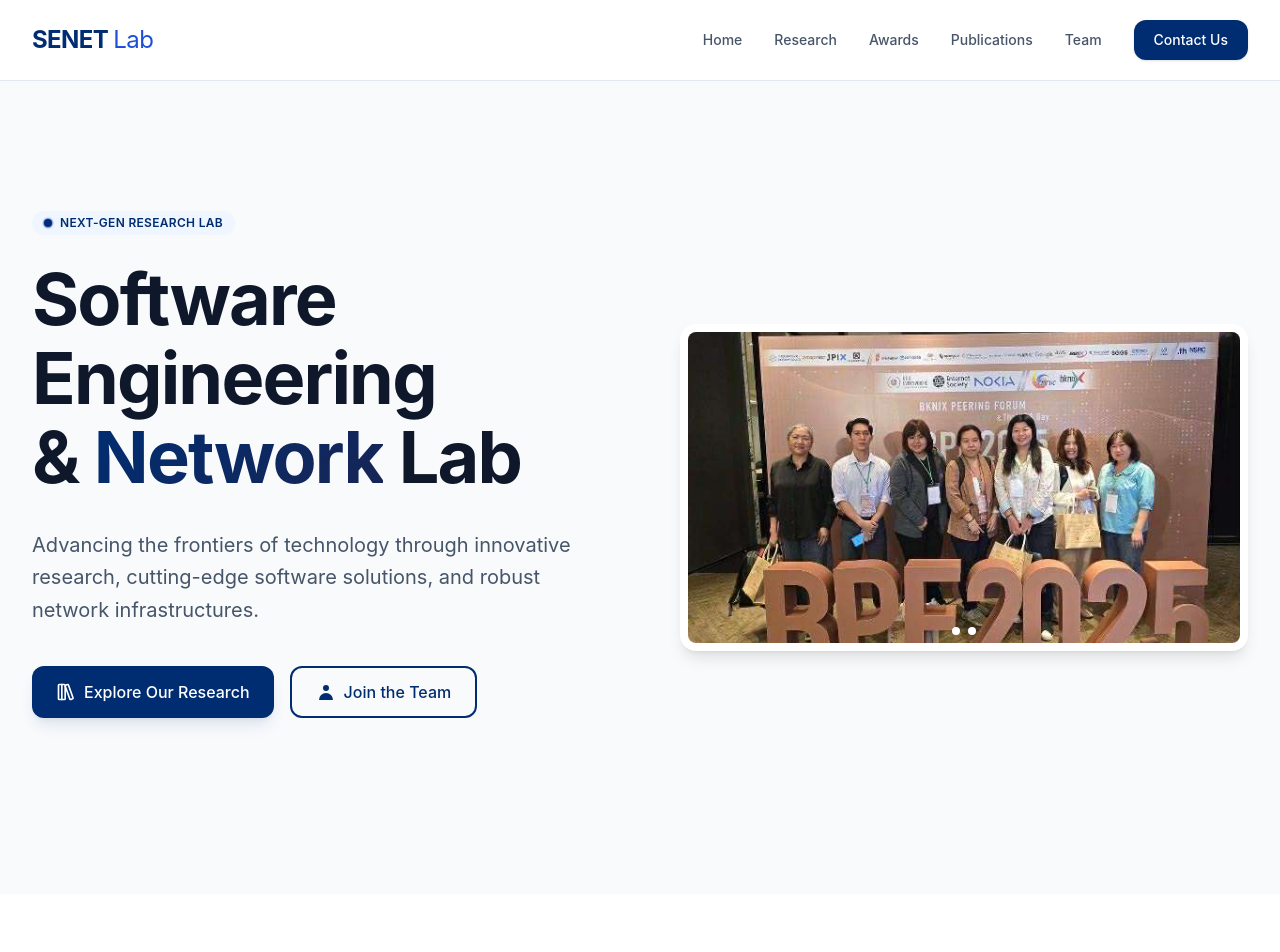
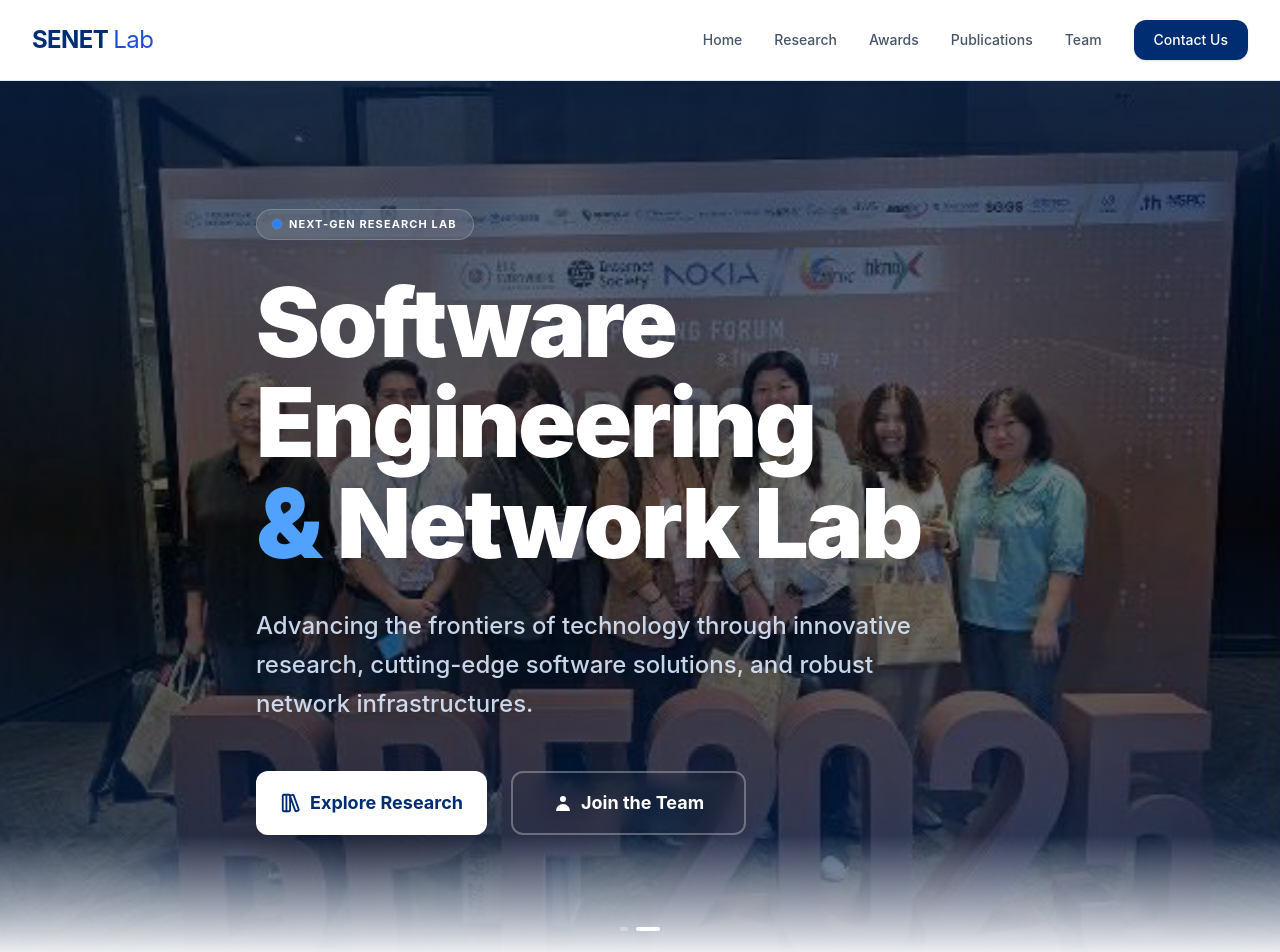
Before and after one commit to zZBANK22Zz/SENET-Lab-web, a Next.js app: page / in a window 1280 px wide. Shown: the top 952 px of the page. Built offline with nearby package versions, Linux system fonts and the light colour scheme.

Commit message:
Update UI

```diff
--- a/src/components/Hero.js
+++ b/src/components/Hero.js
@@ -5,66 +5,57 @@ import Image from "next/image";
 
 export default function Hero() {
   return (
-    <section className="bg-bg-off py-20 sm:py-24 lg:py-32">
-      <div className="max-w-7xl mx-auto px-4 sm:px-6 lg:px-8">
-        <div className="grid lg:grid-cols-2 gap-12 lg:gap-20 items-center">
-          <div className="text-center lg:text-left">
-            <div className="inline-flex items-center gap-2 px-3 py-1 rounded-full bg-primary-soft text-primary-deep text-xs font-semibold mb-6 tracking-wide uppercase">
+    <section className="relative min-h-[90vh] flex items-center justify-center overflow-hidden bg-primary-deep">
+      {/* Immersive Background Slideshow */}
+      <PhotoSlideshow />
+
+      {/* Hero Content Overlay */}
+      <div className="relative z-20 max-w-7xl mx-auto px-4 sm:px-6 lg:px-8 py-24 sm:py-32">
+        <div className="text-center lg:text-left max-w-3xl">
+          {/* Animated Badge */}
+          <div className="inline-flex items-center gap-2 px-4 py-1.5 rounded-full bg-white/10 backdrop-blur-md border border-white/20 text-white text-[11px] font-bold mb-8 tracking-widest uppercase">
             <span className="relative flex h-2 w-2">
-                <span className="animate-ping absolute inline-flex h-full w-full rounded-full bg-primary-action opacity-75"></span>
-                <span className="relative inline-flex rounded-full h-2 w-2 bg-primary-deep"></span>
+              <span className="animate-ping absolute inline-flex h-full w-full rounded-full bg-blue-400 opacity-75"></span>
+              <span className="relative inline-flex rounded-full h-2 w-2 bg-blue-500"></span>
             </span>
             Next-Gen Research Lab
           </div>
 
-            <h1 className="text-4xl sm:text-5xl lg:text-6xl xl:text-7xl font-bold text-text-main mb-8 leading-[1.1] tracking-tight">
+          <h1 className="text-5xl sm:text-6xl lg:text-8xl font-black text-white mb-8 leading-[1.05] tracking-tight drop-shadow-2xl">
             Software Engineering <br />
-              & <span className="text-gradient-official">Network</span> Lab
+            <span className="text-blue-400">&</span> Network Lab
           </h1>
 
-            <p className="text-lg sm:text-xl text-text-muted mb-10 leading-relaxed max-w-xl mx-auto lg:mx-0">
+          <p className="text-xl sm:text-2xl text-blue-100/90 mb-12 leading-relaxed font-medium drop-shadow-lg max-w-2xl mx-auto lg:mx-0">
             Advancing the frontiers of technology through innovative research,
             cutting-edge software solutions, and robust network infrastructures.
           </p>
 
-            <div className="flex flex-col sm:flex-row gap-4 justify-center lg:justify-start">
+          <div className="flex flex-col sm:flex-row gap-6 justify-center lg:justify-start">
             <button
               onClick={() => {Router.push('/ResearchPage')}}
-                className="btn-primary text-base shadow-lg shadow-primary-deep/10"
+              className="btn-primary-white py-4 px-10 text-lg shadow-2xl"
             >
-                <LibraryBig size={20} />
-                Explore Our Research
+              <LibraryBig size={22} />
+              Explore Research
             </button>
             <button
               onClick={() => {Router.push('/JoinUs')}}
-                className="btn-secondary text-base"
+              className="px-10 py-4 rounded-xl border-2 border-white/30 text-white font-bold hover:bg-white/10 backdrop-blur-md transition-all flex items-center justify-center gap-2 lg:text-lg"
             >
-                <svg
-                  className="w-5 h-5"
-                  fill="currentColor"
-                  viewBox="0 0 20 20"
-                >
-                  <path
-                    fillRule="evenodd"
-                    d="M10 9a3 3 0 100-6 3 3 0 000 6zm-7 9a7 7 0 1114 0H3z"
-                    clipRule="evenodd"
-                  />
+              <svg className="w-5 h-5" fill="currentColor" viewBox="0 0 20 20">
+                <path fillRule="evenodd" d="M10 9a3 3 0 100-6 3 3 0 000 6zm-7 9a7 7 0 1114 0H3z" clipRule="evenodd" />
               </svg>
               Join the Team
             </button>
           </div>
 
-            <div className="mt-12 flex items-center justify-center lg:justify-start gap-8 opacity-50 grayscale hover:grayscale-0 transition-all duration-500">
-               {/* Placeholders for partner logos or tech stacks if needed, or just spacers */}
+          {/* Optional: Lab Stats or Partner Logos could go here in white */}
         </div>
       </div>
 
-          <div className="relative mt-8 lg:mt-0">
-             <div className="absolute -inset-4 bg-gradient-official opacity-10 blur-3xl rounded-[3rem] -z-10 animate-pulse"></div>
-            <PhotoSlideshow />
-          </div>
-        </div>
-      </div>
+      {/* Elegant Bottom Scrim */}
+      <div className="absolute bottom-0 left-0 right-0 h-32 bg-gradient-to-t from-bg-white to-transparent z-10"></div>
     </section>
   );
 }
--- a/src/components/PhotoSlideShow.js
+++ b/src/components/PhotoSlideShow.js
@@ -1,26 +1,36 @@
-import { useState, useEffect } from 'react';
-import { ChevronLeft, ChevronRight, Pause, Play } from 'lucide-react';
+import { useState, useEffect, useRef } from 'react';
+import { ChevronLeft, ChevronRight, Pause, Play, ImageIcon } from 'lucide-react';
+
+const images = [
+  {
+    src: '/images/picture/Image1.png',
+    caption: 'Cutting-edge Research in Software Engineering',
+    tag: 'Innovation'
+  },
+  {
+    src: '/images/picture/Image2.png',
+    caption: 'Advanced Network Infrastructure & Security',
+    tag: 'Connectivity'
+  }
+];
+
+const AUTOPLAY_DURATION = 5000; // 5 seconds
 
 export default function PhotoSlideshow() {
-  // Add your image paths here - update these paths to match your actual image names
-  const images = [
-    '/images/picture/Image1.png', // Replace with your actual image names
-    '/images/picture/Image2.png'  // Replace with your actual image names
-  ];
-
   const [currentSlide, setCurrentSlide] = useState(0);
   const [isAutoPlay, setIsAutoPlay] = useState(true);
+  const [isLoaded, setIsLoaded] = useState(false);
 
-  // Auto-advance slides every 4 seconds
+  // Auto-advance slides every 5 seconds
   useEffect(() => {
     if (!isAutoPlay) return;
 
     const interval = setInterval(() => {
       setCurrentSlide((prev) => (prev + 1) % images.length);
-    }, 4000);
+    }, AUTOPLAY_DURATION);
 
     return () => clearInterval(interval);
-  }, [currentSlide, isAutoPlay, images.length]);
+  }, [currentSlide, isAutoPlay]);
 
   const goToPrevious = () => {
     setCurrentSlide((prev) => (prev - 1 + images.length) % images.length);
@@ -35,69 +45,84 @@ export default function PhotoSlideshow() {
   };
 
   return (
-    <div className="relative mt-8 lg:mt-0">
-      <div className="bg-white rounded-2xl shadow-lg p-4 sm:p-6 lg:p-2">
-        <div className="aspect-video bg-gray-200 rounded-lg relative overflow-hidden group">
-          {/* Main Image */}
+    <div className="absolute inset-0 w-full h-full overflow-hidden">
+      {/* Cinematic Background Images Layer */}
+      {images.map((img, index) => (
+        <div
+          key={index}
+          className={`absolute inset-0 transition-opacity duration-[1500ms] ease-in-out ${
+            index === currentSlide ? 'opacity-100 z-10' : 'opacity-0 z-0'
+          }`}
+        >
+          {/* Ken Burns Effect Container */}
+          <div className={`w-full h-full transition-transform duration-[12000ms] ease-linear ${
+            index === currentSlide ? 'scale-110' : 'scale-100'
+          }`}>
             <img
-            src={images[currentSlide]}
-            alt={`Slide ${currentSlide + 1}`}
-            className="w-full h-full object-cover transition-opacity duration-500"
+              src={img.src}
+              alt={img.caption}
+              className="w-full h-full object-cover"
+              onLoad={() => setIsLoaded(true)}
               onError={(e) => {
-              // Fallback to logo if image fails to load
                 e.target.src = '/images/logo/logo1.png';
-              e.target.className = 'object-contain h-48 sm:h-64 lg:h-72 mx-auto my-auto';
+                e.target.className = 'w-full h-full object-contain p-20 opacity-20';
               }}
             />
+          </div>
 
-          {/* Navigation Arrows */}
+          {/* Deep Overlay Gradient for text readability */}
+          <div className="absolute inset-0 bg-black/50"></div>
+          <div className="absolute inset-0 bg-gradient-to-t from-primary-deep/60 via-transparent to-primary-deep/40"></div>
+        </div>
+      ))}
+
+      {/* Simplified Bottom Progress Indicator */}
+      <div className="absolute bottom-0 left-0 right-0 h-1 bg-white/10 z-40">
+        <div
+          key={`${currentSlide}-${isAutoPlay}`}
+          className={`h-full bg-gradient-to-r from-primary-action to-blue-400 transition-all ${
+            isAutoPlay ? 'animate-[progress_5s_linear_infinite]' : 'w-0'
+          }`}
+          style={{
+            animationDuration: `${AUTOPLAY_DURATION}ms`,
+            animationPlayState: isAutoPlay ? 'running' : 'paused'
+          }}
+        ></div>
+      </div>
+
+      {/* Discrete Side Controls */}
+      <div className="absolute inset-x-0 top-1/2 -translate-y-1/2 z-30 flex justify-between px-4 sm:px-8 opacity-0 group-hover:opacity-100 transition-opacity duration-500 pointer-events-none">
         <button
           onClick={goToPrevious}
-            className="absolute left-2 top-1/2 transform -translate-y-1/2 bg-black bg-opacity-50 hover:bg-opacity-70 text-white p-2 rounded-full opacity-0 group-hover:opacity-100 transition-opacity duration-300"
+          className="w-10 h-10 rounded-full bg-white/5 backdrop-blur-sm border border-white/10 flex items-center justify-center text-white hover:bg-white/20 transition-all pointer-events-auto"
           aria-label="Previous image"
         >
           <ChevronLeft size={20} />
         </button>
-
         <button
           onClick={goToNext}
-            className="absolute right-2 top-1/2 transform -translate-y-1/2 bg-black bg-opacity-50 hover:bg-opacity-70 text-white p-2 rounded-full opacity-0 group-hover:opacity-100 transition-opacity duration-300"
+          className="w-10 h-10 rounded-full bg-white/5 backdrop-blur-sm border border-white/10 flex items-center justify-center text-white hover:bg-white/20 transition-all pointer-events-auto"
           aria-label="Next image"
         >
           <ChevronRight size={20} />
         </button>
+      </div>
 
-          {/* Play/Pause Button */}
-          <button
-            onClick={toggleAutoPlay}
-            className="absolute top-2 right-2 bg-black bg-opacity-50 hover:bg-opacity-70 text-white p-2 rounded-full opacity-0 group-hover:opacity-100 transition-opacity duration-300"
-            aria-label={isAutoPlay ? "Pause slideshow" : "Play slideshow"}
-          >
-            {isAutoPlay ? <Pause size={16} /> : <Play size={16} />}
-          </button>
-
-          {/* Slide Indicators */}
-          <div className="absolute bottom-2 left-1/2 transform -translate-x-1/2 flex space-x-2">
+      {/* Minimal Slide Indicators */}
+      <div className="absolute bottom-8 left-1/2 -translate-x-1/2 z-30 flex space-x-2">
         {images.map((_, index) => (
           <button
             key={index}
             onClick={() => setCurrentSlide(index)}
-                className={`w-2 h-2 rounded-full transition-colors duration-300 ${
+            className={`transition-all duration-300 rounded-full ${
               index === currentSlide
-                    ? 'bg-white'
-                    : 'bg-white bg-opacity-50 hover:bg-opacity-75'
+                ? 'w-6 h-1 bg-white'
+                : 'w-2 h-1 bg-white/30 hover:bg-white'
             }`}
             aria-label={`Go to slide ${index + 1}`}
           />
         ))}
       </div>
-
-          {/* Slide Counter */}
-          <div className="absolute top-2 left-2 bg-black bg-opacity-50 text-white px-2 py-1 rounded text-sm opacity-0 group-hover:opacity-100 transition-opacity duration-300">
-            {currentSlide + 1} / {images.length}
-          </div>
-        </div>
-      </div>
     </div>
   );
 }
--- a/src/styles/globals.css
+++ b/src/styles/globals.css
@@ -88,6 +88,25 @@ body {
   transform: translateY(-1px);
 }
 
+.btn-primary-white {
+  background: white;
+  color: var(--primary-deep);
+  padding: 0.75rem 1.5rem;
+  border-radius: 0.75rem;
+  font-weight: 700;
+  transition: all 0.3s ease;
+  display: inline-flex;
+  align-items: center;
+  justify-content: center;
+  gap: 0.5rem;
+}
+
+.btn-primary-white:hover {
+  background: var(--primary-soft);
+  box-shadow: 0 10px 20px rgba(0, 0, 0, 0.2);
+  transform: translateY(-2px);
+}
+
 .btn-secondary {
   background: transparent;
   border: 2px solid var(--primary-deep);
@@ -107,3 +126,13 @@ body {
   color: #001d4d;
   border-color: #001d4d;
 }
+
+
+@keyframes progress {
+  from { width: 0%; }
+  to { width: 100%; }
+}
+
+.animate-progress {
+  animation: progress linear infinite;
+}
```
Lines whose indentation alone changed are shown as unchanged.
